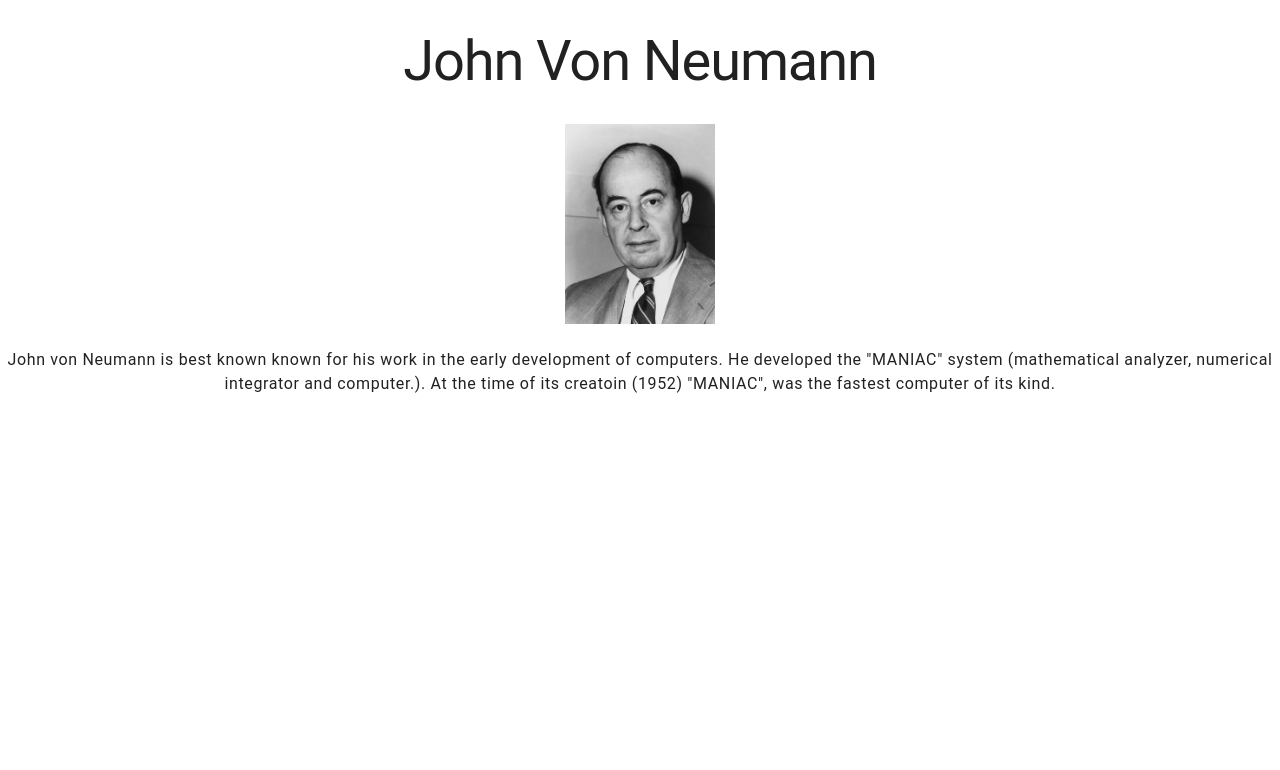
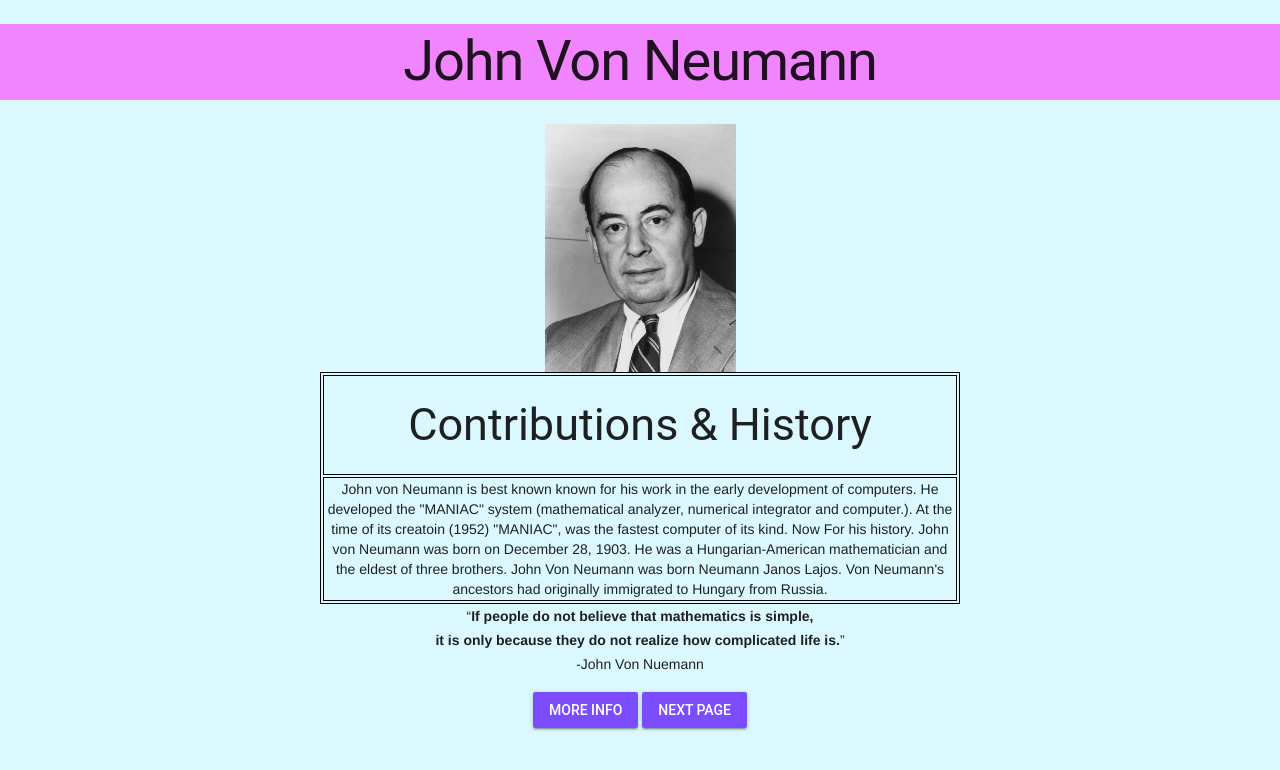
Before and after one commit to evan-cagiannos/Assignment-1, a plain HTML site: page index.html in a window 1280 px wide. Drawn offline with nearby package versions, Linux system fonts and the light colour scheme.

Commit message:
ALL UPDATED

```diff
--- a/css/style.css
+++ b/css/style.css
@@ -1,3 +1,30 @@
 body {
+  background-color: #dbf8ff;
   text-align: center;
 }
+
+h1 {
+  background-color: #f185ff;
+  padding: 30px;
+}
+
+.center {
+  display: block;
+  margin-left: auto;
+  margin-right: auto;
+  width: 50%;
+}
+
+table,
+th,
+td {
+  border: 1px solid black;
+}
+
+img {
+  width: 50%;
+}
+
+h2 {
+  font-size: 20px;
+}
--- a/index.html
+++ b/index.html
@@ -4,19 +4,38 @@
     <meta charset="utf-8">
     <meta name="viewport" content="width=device-width">
     <link href="./css/style.css" rel="stylesheet" type="text/css" />
-    <link rel="stylesheet" href="https://fonts.googleapis.com/icon?family=Material+Icons">
+     <link rel="stylesheet" href="https://fonts.googleapis.com/icon?family=Material+Icons">
     <link rel="stylesheet" href="https://code.getmdl.io/1.3.0/material.indigo-pink.min.css">
-    <link rel="stylesheet" href="https://code.getmdl.io/1.3.0/material.purple-deep_purple.min.css" />
+     <link rel="stylesheet" href="https://code.getmdl.io/1.3.0/material.purple-deep_purple.min.css" />
     <link rel="apple-touch-icon" sizes="180x180" href="/apple-touch-icon.png">
-    <link rel="icon" type="image/john.jpeg" sizes="32x32" href="/favicon-32x32.png">
-    <link rel="icon" type="image/john.jpeg" sizes="16x16" href="/favicon-16x16.png">
-    <link rel="manifest" href="/site.webmanifest">
-    <title>John Von</title>
+<link rel="icon" type="image/png" sizes="32x32" href="/favicon-32x32.png">
+<link rel="icon" type="image/png" sizes="16x16" href="/favicon-16x16.png">
+<link rel="manifest" href="/site.webmanifest">
+    <title>John Von Nuemanns history and Contributions</title>
   </head>
   <body>
-    <h1>John Von Neumann</h1>
-    <img src="./images/john.jpeg" alt="John" style="width: 150px;height: 200px;">
-    <h6>John von Neumann is best known known for his work in the early development of computers. He developed the "MANIAC" system (mathematical analyzer, numerical integrator and computer.). At the time of its creatoin (1952) "MANIAC", was the fastest computer of its kind.</h6>
 
+   <h1>John Von Neumann</h1>
+    <img src="./images/john.jpeg" alt="John" class="center" style="width:191px;height:300;">
+       <table class="center">
+         <tr>
+     <th><h2>Contributions & History</h2></th>
+         </tr>
+         <tr>
+         <td>John von Neumann is best known known for his work in the early development of computers. He developed the "MANIAC" system (mathematical analyzer, numerical integrator and computer.). At the time of its creatoin (1952) "MANIAC", was the fastest computer of its kind. Now For his history. John von Neumann was born on December 28, 1903. He was a Hungarian-American mathematician and the eldest of three brothers. John Von Neumann was born Neumann Janos Lajos. Von Neumann's ancestors had originally immigrated to Hungary from Russia.</td>
+         </tr>
+    </table>
+  <p><q><b>If people do not believe that mathematics is simple,<br>it is only because they do not realize how complicated life is.</b></q><br>
+  -John Von Nuemann
+  </p>
+    <!-- Accent-colored raised button with ripple -->
+<button class="mdl-button mdl-js-button mdl-button--raised mdl-js-ripple-effect mdl-button--accent">
+  More info
+</button>
+    <!-- Accent-colored raised button with ripple -->
+<button class="mdl-button mdl-js-button mdl-button--raised mdl-js-ripple-effect mdl-button--accent">
+  Next page
+</button>
+    <br>
   </body>
 </html>
```
Also changed, not shown: 2 other files.
